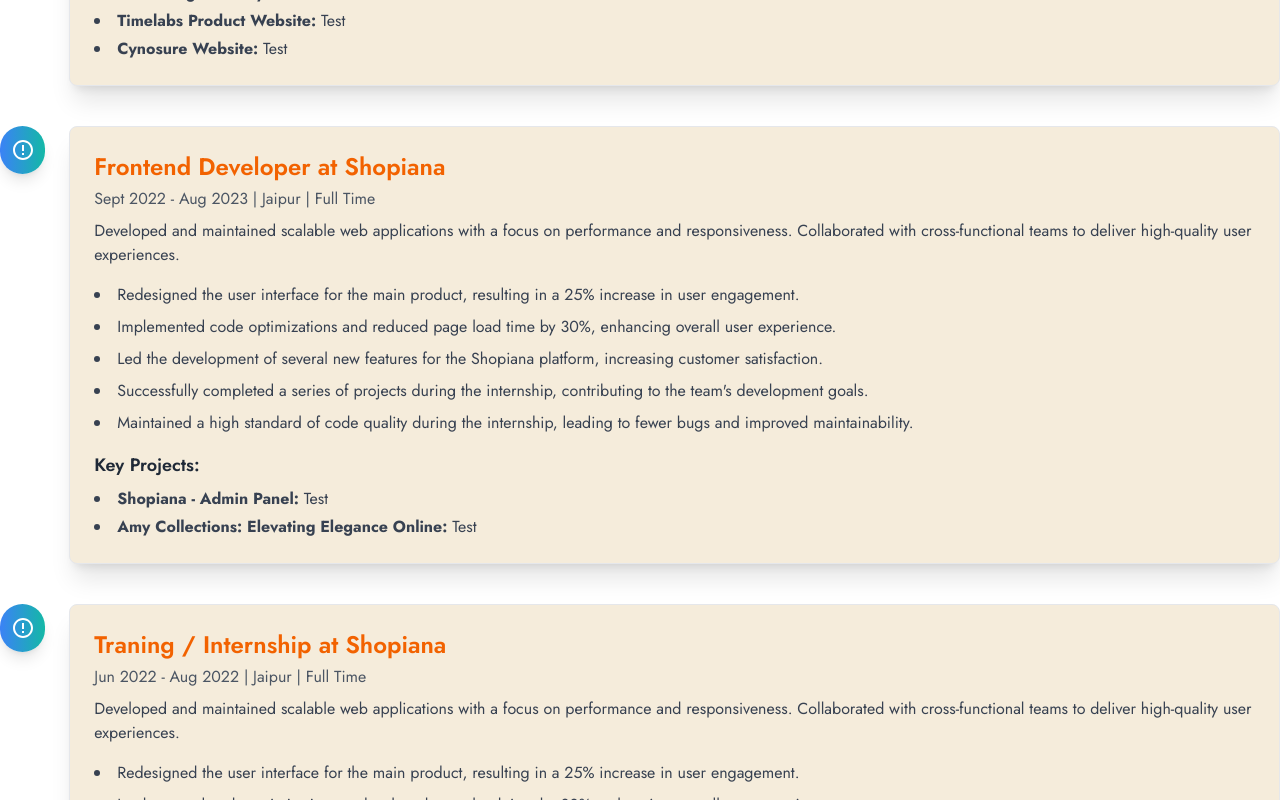
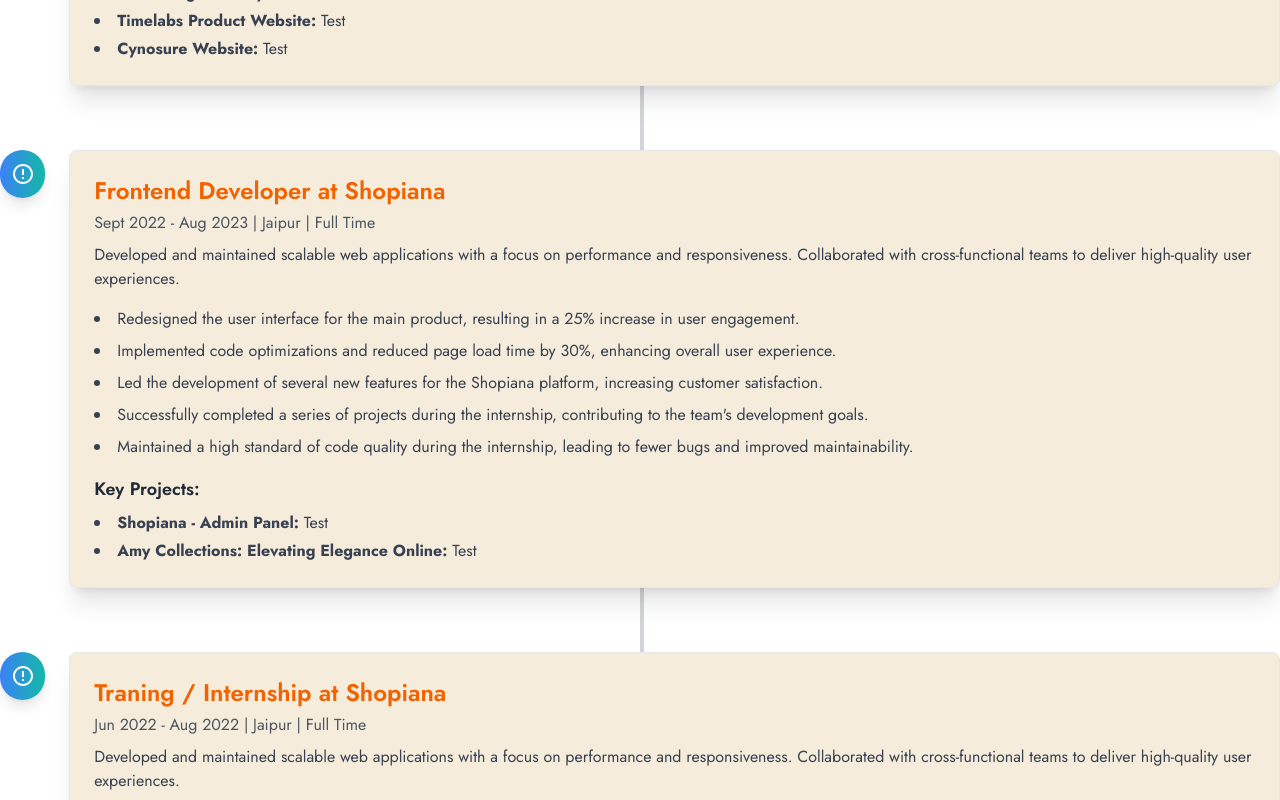
Before and after one commit to Rohitjangid17/Rohit-portfolio-web, a React (Create React App) app: page /home in a window 1280 px wide. Shown: the part 2120-2920 px from the top of the page. Built offline with nearby package versions, Linux system fonts and the light colour scheme.

Commit message:
work experance section design changes

```diff
--- a/src/components/WorkExperience.jsx
+++ b/src/components/WorkExperience.jsx
@@ -15,11 +15,11 @@ const WorkExperience = () => {
                     </div>
 
                     <div className='grid grid-cols-1 gap-10 mt-10'>
-                        {experiences.map((experience) => (
-                            <div key={experience.id} className="relative">
-                                <div className="absolute inset-y-0 left-1/2 w-1 bg-gray-300"></div>
-                                <div className="space-y-16">
-                                    <div className="relative flex items-start space-x-6">
+                        <div className="relative">
+                            <div className="absolute inset-y-0 left-1/2 w-1 bg-gray-300"></div>
+                            <div className="space-y-16">
+                                {experiences.map((experience) => (
+                                    <div key={experience.id} className="relative flex items-start space-x-6">
                                         <div className="relative w-12 h-12 bg-gradient-to-r from-blue-500 to-teal-500 rounded-full flex items-center justify-center text-white shadow-lg transition-transform transform hover:scale-125">
                                             <svg className="w-6 h-6" fill="currentColor" viewBox="0 0 24 24"><path d="M12 2C6.48 2 2 6.48 2 12s4.48 10 10 10 10-4.48 10-10S17.52 2 12 2zm0 18c-4.41 0-8-3.59-8-8s3.59-8 8-8 8 3.59 8 8-3.59 8-8 8zm-1-13h2v6h-2zm0 8h2v2h-2z" /></svg>
                                         </div>
@@ -46,9 +46,9 @@ const WorkExperience = () => {
                                             </div>
                                         </div>
                                     </div>
-                                </div>
+                                ))}
                             </div>
-                        ))}
+                        </div>
                     </div>
                 </div>
             </section >
```
